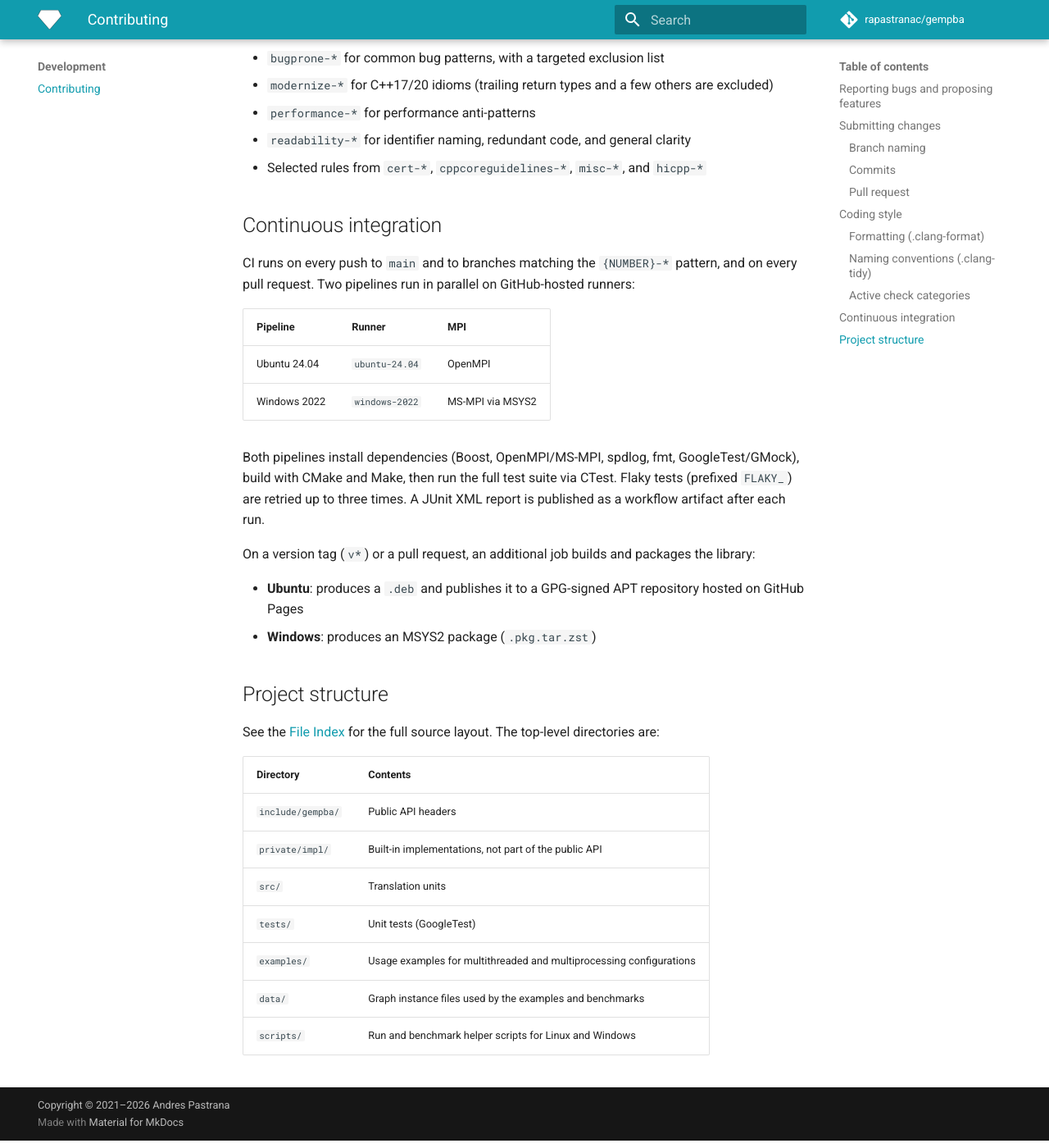
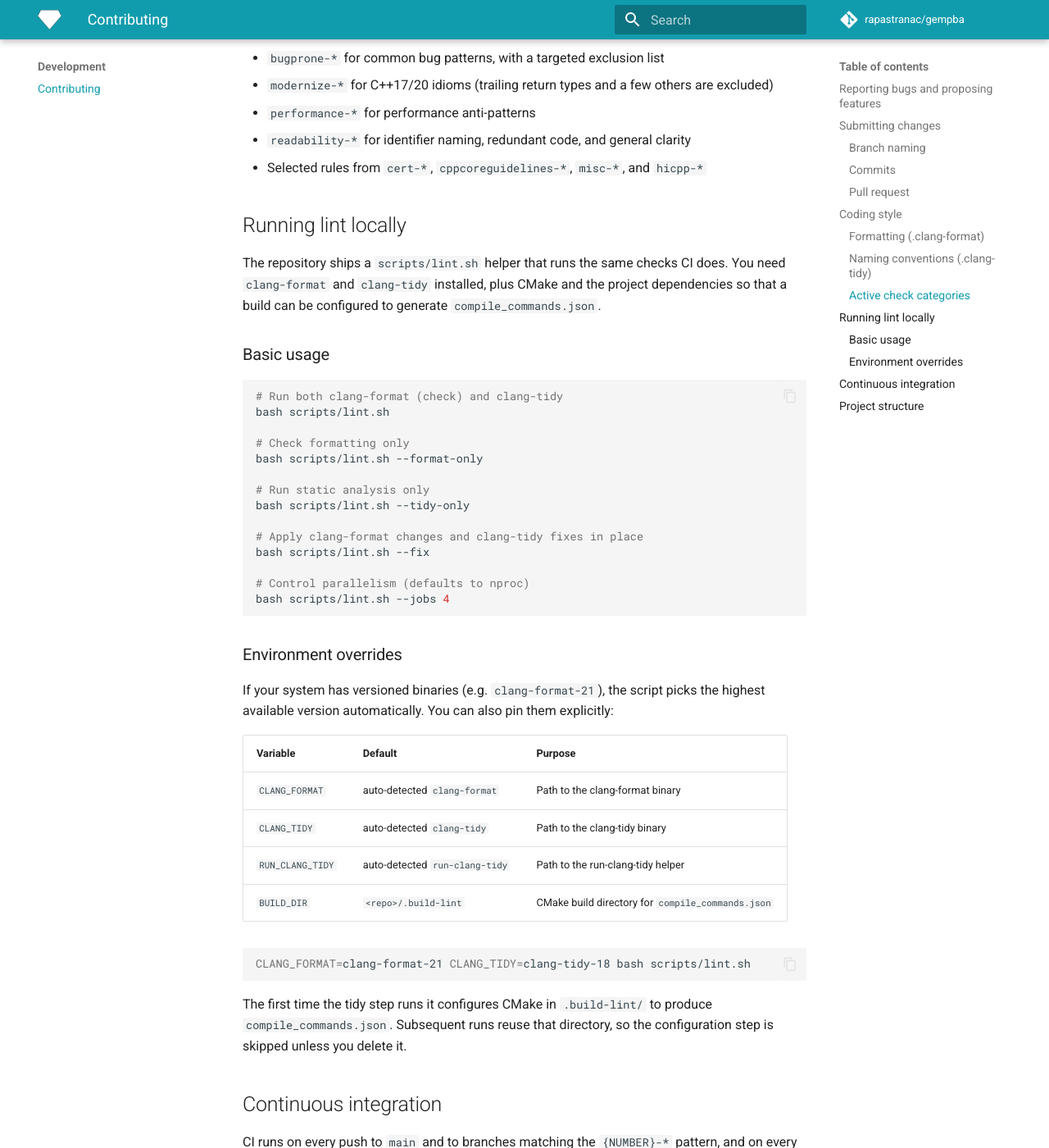
Before and after one commit to rapastranac/gempba-docs, an MkDocs documentation site: the page built from docs/contributing.md, in a window 1280 px wide and 1400 px high, scrolled down 2619 px. Shown: the whole window at 82% size. Built offline with MkDocs 1.6.1 and Material for MkDocs 9.7.7, drawn with Linux system fonts in a browser that asks for light colours; comment, search, counter and statistics services are not loaded; some of the changed text lies outside the part shown.

Commit message:
#10 Add macOS and Lint CI badges, linting docs, and Windows 2025 runner

````diff
--- a/docs/contributing.md
+++ b/docs/contributing.md
@@ -2,7 +2,9 @@
 
 ## Reporting bugs and proposing features
 
-Open a [GitHub Issue](https://github.com/rapastranac/gempba/issues) on the main repository. Search existing issues before submitting to avoid duplicates. A good report includes a clear summary of the problem, what behavior you expected and what you actually observed, and a minimal reproducible example where possible.
+Open a [GitHub Issue](https://github.com/rapastranac/gempba/issues) on the main repository. Search existing issues
+before submitting to avoid duplicates. A good report includes a clear summary of the problem, what behavior you expected
+and what you actually observed, and a minimal reproducible example where possible.
 
 ## Submitting changes
 
@@ -10,7 +12,8 @@ Fork the repository, create a branch, make your changes, and open a pull request
 
 ### Branch naming
 
-Every branch must be tied to an issue. The branch name is derived directly from the issue title, converted to kebab-case and prefixed with the issue number:
+Every branch must be tied to an issue. The branch name is derived directly from the issue title, converted to kebab-case
+and prefixed with the issue number:
 
 ```
 {issue-number}-{issue-title-in-kebab-case}
@@ -32,7 +36,8 @@ Create the issue first if one does not exist, then open the branch with its numb
 
 ### Commits
 
-Keep commits atomic and buildable; each one should leave the project in a working state. Reference the issue number at the start of the commit message:
+Keep commits atomic and buildable; each one should leave the project in a working state. Reference the issue number at
+the start of the commit message:
 
 ```
 #8 Reformat node_traits reference to table-driven style
@@ -42,7 +47,8 @@ Add tests for new functionality and update the documentation where relevant.
 
 ### Pull request
 
-Open the PR against `main`. The title should describe what the change does. CI runs automatically on every push to the branch and when the PR is opened; all checks must pass before merging.
+Open the PR against `main`. The title should describe what the change does. CI runs automatically on every push to the
+branch and when the PR is opened; all checks must pass before merging.
 
 ## Coding style
 
@@ -52,14 +58,14 @@ Code style is enforced by **clang-format** and **clang-tidy**, both configured a
 
 Based on the LLVM style with the following key settings:
 
-| Setting | Value |
-|---|---|
-| `IndentWidth` | 4 |
-| `ColumnLimit` | 190 |
-| `NamespaceIndentation` | All |
-| `BreakBeforeBraces` | Custom (Attach style) |
-| `AlwaysBreakTemplateDeclarations` | Yes |
-| Include order | System headers first, then project headers |
+| Setting                           | Value                                      |
+|-----------------------------------|--------------------------------------------|
+| `IndentWidth`                     | 4                                          |
+| `ColumnLimit`                     | 190                                        |
+| `NamespaceIndentation`            | All                                        |
+| `BreakBeforeBraces`               | Custom (Attach style)                      |
+| `AlwaysBreakTemplateDeclarations` | Yes                                        |
+| Include order                     | System headers first, then project headers |
 
 Run clang-format before committing:
 
@@ -71,16 +77,16 @@ clang-format -i <file>
 
 All identifiers use `lower_case` except where noted:
 
-| Identifier kind | Case | Prefix |
-|---|---|---|
-| Classes and structs | `lower_case` | |
-| Functions | `lower_case` | |
-| Parameters | `lower_case` | `p_` |
-| Local variables | `lower_case` | `v_` |
-| Member variables | `lower_case` | `m_` |
-| Static local variables | `lower_case` | `v_` |
-| Enum constants | `UPPER_CASE` | |
-| Macros | `UPPER_CASE` | |
+| Identifier kind        | Case         | Prefix |
+|------------------------|--------------|--------|
+| Classes and structs    | `lower_case` |        |
+| Functions              | `lower_case` |        |
+| Parameters             | `lower_case` | `p_`   |
+| Local variables        | `lower_case` | `v_`   |
+| Member variables       | `lower_case` | `m_`   |
+| Static local variables | `lower_case` | `v_`   |
+| Enum constants         | `UPPER_CASE` |        |
+| Macros                 | `UPPER_CASE` |        |
 
 Short loop indices (`i`, `j`, `k`, `idx`, `it`, `iter`) are exempt from the `v_` prefix rule.
 
@@ -94,16 +100,69 @@ The clang-tidy configuration enables a focused subset of checks:
 - `readability-*` for identifier naming, redundant code, and general clarity
 - Selected rules from `cert-*`, `cppcoreguidelines-*`, `misc-*`, and `hicpp-*`
 
+## Running lint locally
+
+The repository ships a `scripts/lint.sh` helper that runs the same checks CI does. You need `clang-format` and
+`clang-tidy` installed, plus CMake and the project dependencies so that a build can be configured to generate
+`compile_commands.json`.
+
+### Basic usage
+
+```bash
+# Run both clang-format (check) and clang-tidy
+bash scripts/lint.sh
+
+# Check formatting only
+bash scripts/lint.sh --format-only
+
+# Run static analysis only
+bash scripts/lint.sh --tidy-only
+
+# Apply clang-format changes and clang-tidy fixes in place
+bash scripts/lint.sh --fix
+
+# Control parallelism (defaults to nproc)
+bash scripts/lint.sh --jobs 4
+```
+
+### Environment overrides
+
+If your system has versioned binaries (e.g. `clang-format-21`), the script picks the highest available version
+automatically. You can also pin them explicitly:
+
+| Variable         | Default                        | Purpose                                           |
+|------------------|--------------------------------|---------------------------------------------------|
+| `CLANG_FORMAT`   | auto-detected `clang-format`   | Path to the clang-format binary                   |
+| `CLANG_TIDY`     | auto-detected `clang-tidy`     | Path to the clang-tidy binary                     |
+| `RUN_CLANG_TIDY` | auto-detected `run-clang-tidy` | Path to the run-clang-tidy helper                 |
+| `BUILD_DIR`      | `<repo>/.build-lint`           | CMake build directory for `compile_commands.json` |
+
+```bash
+CLANG_FORMAT=clang-format-21 CLANG_TIDY=clang-tidy-18 bash scripts/lint.sh
+```
+
+The first time the tidy step runs it configures CMake in `.build-lint/` to produce `compile_commands.json`. Subsequent
+runs reuse that directory, so the configuration step is skipped unless you delete it.
+
 ## Continuous integration
 
-CI runs on every push to `main` and to branches matching the `{NUMBER}-*` pattern, and on every pull request. Two pipelines run in parallel on GitHub-hosted runners:
+CI runs on every push to `main` and to branches matching the `{NUMBER}-*` pattern, and on every pull request. The
+following pipelines run in parallel:
 
-| Pipeline | Runner | MPI |
-|---|---|---|
-| Ubuntu 24.04 | `ubuntu-24.04` | OpenMPI |
-| Windows 2022 | `windows-2022` | MS-MPI via MSYS2 |
+| Pipeline     | Runner         |
+|--------------|----------------|
+| Ubuntu 24.04 | `ubuntu-24.04` |
+| Windows 2025 | `windows-2025` |
+| macOS 26     | `macos-26`     |
+| Lint         | `ubuntu-24.04` |
 
-Both pipelines install dependencies (Boost, OpenMPI/MS-MPI, spdlog, fmt, GoogleTest/GMock), build with CMake and Make, then run the full test suite via CTest. Flaky tests (prefixed `FLAKY_`) are retried up to three times. A JUnit XML report is published as a workflow artifact after each run.
+The build pipelines install dependencies (Boost, spdlog, fmt, GoogleTest/GMock, and the platform MPI — OpenMPI on Linux
+and macOS, MS-MPI via MSYS2 on Windows), build with CMake and Make, then run the full test suite via CTest. Flaky
+tests (prefixed `FLAKY_`) are retried up to three times. A JUnit XML report is published as a workflow artifact after
+each run.
+
+The Lint pipeline runs clang-format-21 (format check) and clang-tidy-18 (static analysis) against all first-party
+sources.
 
 On a version tag (`v*`) or a pull request, an additional job builds and packages the library:
 
@@ -114,12 +173,12 @@ On a version tag (`v*`) or a pull request, an additional job builds and packages
 
 See the [File Index](reference/file-index.md) for the full source layout. The top-level directories are:
 
-| Directory | Contents |
-|---|---|
-| `include/gempba/` | Public API headers |
-| `private/impl/` | Built-in implementations, not part of the public API |
-| `src/` | Translation units |
-| `tests/` | Unit tests (GoogleTest) |
-| `examples/` | Usage examples for multithreaded and multiprocessing configurations |
-| `data/` | Graph instance files used by the examples and benchmarks |
-| `scripts/` | Run and benchmark helper scripts for Linux and Windows |
+| Directory         | Contents                                                            |
+|-------------------|---------------------------------------------------------------------|
+| `include/gempba/` | Public API headers                                                  |
+| `private/impl/`   | Built-in implementations, not part of the public API                |
+| `src/`            | Translation units                                                   |
+| `tests/`          | Unit tests (GoogleTest)                                             |
+| `examples/`       | Usage examples for multithreaded and multiprocessing configurations |
+| `data/`           | Graph instance files used by the examples and benchmarks            |
+| `scripts/`        | Run and benchmark helper scripts for Linux and Windows              |
````
Also changed, not shown: other parts of docs/contributing.md (+2 -1 lines), docs/index.md (+4 -1 lines).
